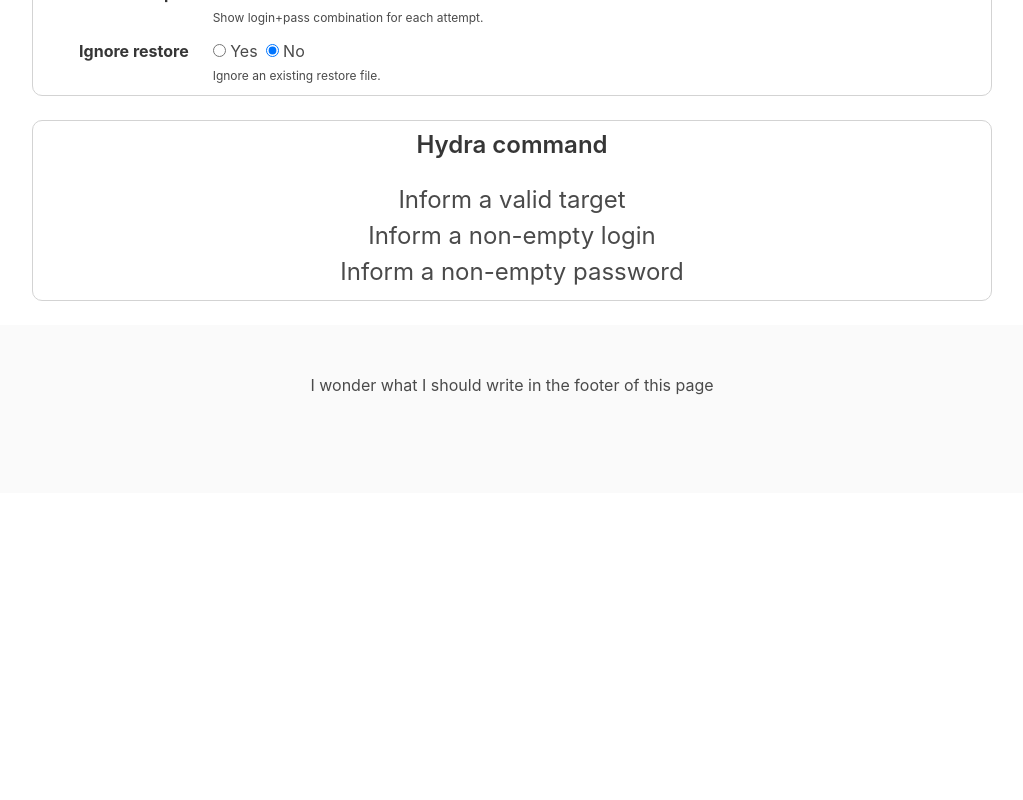
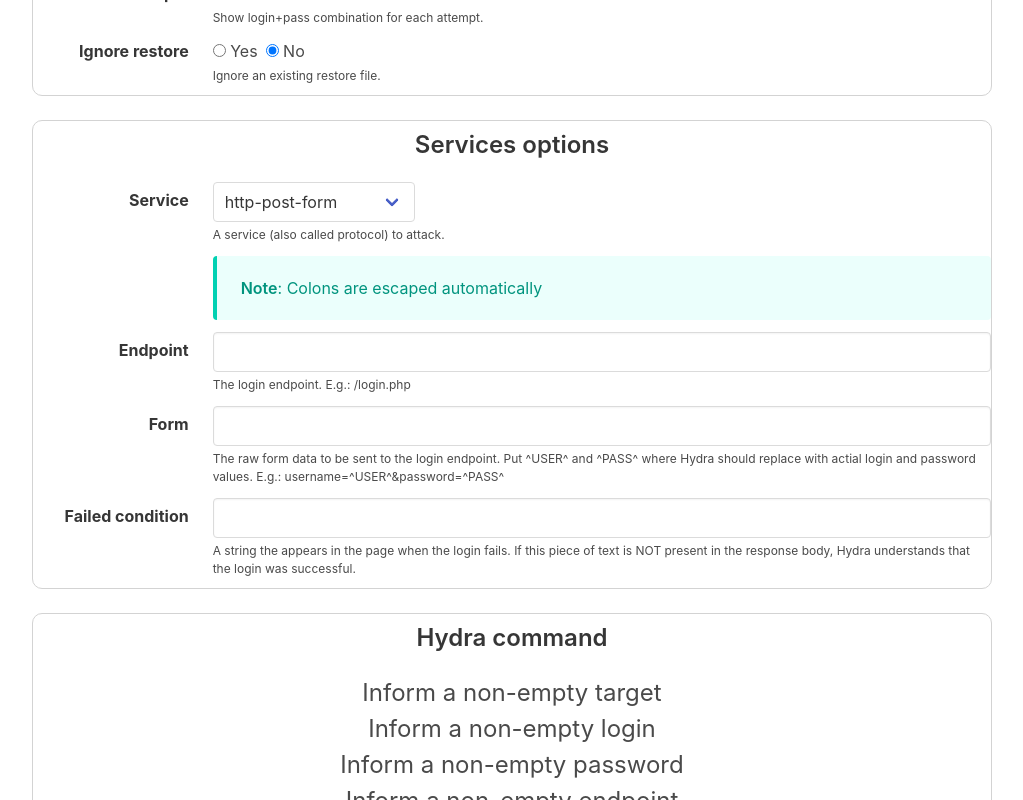
Before and after one commit to ihavenonickname/hydra-build, a Vue app: page / in a window 1280 px wide. Shown: the part 1220-2020 px from the top of the page, without its empty margins (128-1151 px from the left). Before the commit the page ends 1713 px from the top, so only its background shows below. Built offline with nearby package versions, Linux system fonts and the light colour scheme.

Commit message:
add service http-post-form

```diff
--- a/src/App.vue
+++ b/src/App.vue
@@ -2,22 +2,40 @@
 import { ref } from 'vue'
 import { computed } from '@vue/reactivity';
 import General from '@/components/General.vue'
+import Services from '@/components/Services.vue'
 
 const errorsGeneral = ref([])
 const commandPartsGeneral = ref([])
 
-const errors = computed(() => [...errorsGeneral.value])
-const commandParts = computed(() => [...commandPartsGeneral.value])
+const errorsServices = ref([])
+const commandPartService = ref('')
+
+const errors = computed(() => [
+  ...errorsGeneral.value,
+  ...errorsServices.value
+])
+
+const commandParts = computed(() => [
+  ...commandPartsGeneral.value,
+  commandPartService.value
+])
+
 const command = computed(() => ['hydra', ...commandParts.value].join(' '))
+
 const commandIsValid = computed(() => errors.value.length === 0)
 
 function copyToClipboard() {
-  navigator.clipboard.writeText(command.value);
+  navigator.clipboard.writeText(command.value)
 }
 
 function handleUpdateGeneral(ev) {
   errorsGeneral.value = ev.errors
   commandPartsGeneral.value = ev.commandParts
+}
+
+function handleUpdateServices(ev) {
+  errorsServices.value = ev.errors
+  commandPartService.value = ev.commandPart
 }
 </script>
 
@@ -36,6 +54,7 @@ function handleUpdateGeneral(ev) {
 
     <General @update="handleUpdateGeneral" />
 
+    <Services @update="handleUpdateServices" />
 
     <div class="block">
       <section class="field-group">
--- /dev/null
+++ b/src/components/Services.vue
@@ -0,0 +1,113 @@
+<script setup>
+import { ref } from 'vue'
+import HttpPostForm from '@/components/services/HttpPostForm.vue'
+
+const service = ref('http-post-form')
+
+const emit = defineEmits(['update'])
+</script>
+
+<template>
+  <div class="block">
+    <section class="field-group">
+      <h2 class="title is-4 has-text-centered">Services options</h2>
+
+      <div class="field is-horizontal">
+        <div class="field-label is-normal">
+          <label class="label">Service</label>
+        </div>
+
+        <div class="field-body">
+          <div class="field">
+            <div class="control">
+              <div class="select">
+                <select v-model="service">
+                  <option>adam6500</option>
+                  <option>afp</option>
+                  <option>asterisk</option>
+                  <option>cisco</option>
+                  <option>cisco-enable</option>
+                  <option>cvs</option>
+                  <option>firebird</option>
+                  <option>ftp</option>
+                  <option>ftps</option>
+                  <option>http-head</option>
+                  <option>http-get</option>
+                  <option>http-post</option>
+                  <option>https-head</option>
+                  <option>https-get</option>
+                  <option>https-post</option>
+                  <option>http-get-form</option>
+                  <option>http-post-form</option>
+                  <option>https-get-form</option>
+                  <option>https-post-form</option>
+                  <option>http-proxy</option>
+                  <option>http-proxy-urlenum</option>
+                  <option>icq</option>
+                  <option>imap</option>
+                  <option>imaps</option>
+                  <option>irc</option>
+                  <option>ldap2</option>
+                  <option>ldap2s</option>
+                  <option>ldap3</option>
+                  <option>ldap3-crammd5</option>
+                  <option>ldap3-digestmd5</option>
+                  <option>ldap3s</option>
+                  <option>ldap3-crammd5s</option>
+                  <option>ldap3-digestmd5s</option>
+                  <option>mssql</option>
+                  <option>mysql(v4)</option>
+                  <option>mysql5</option>
+                  <option>ncp</option>
+                  <option>nntp</option>
+                  <option>oracle</option>
+                  <option>oracle-listener</option>
+                  <option>oracle-sid</option>
+                  <option>pcanywhere</option>
+                  <option>pcnfs</option>
+                  <option>pop3</option>
+                  <option>pop3s</option>
+                  <option>postgres</option>
+                  <option>rdp</option>
+                  <option>radmin2</option>
+                  <option>redis</option>
+                  <option>rexec</option>
+                  <option>rlogin</option>
+                  <option>rpcap</option>
+                  <option>rsh</option>
+                  <option>rtsp</option>
+                  <option>s7-300</option>
+                  <option>sapr3</option>
+                  <option>sip</option>
+                  <option>smb</option>
+                  <option>smtp</option>
+                  <option>smtps</option>
+                  <option>smtp-enum</option>
+                  <option>snmp</option>
+                  <option>socks5</option>
+                  <option>ssh</option>
+                  <option>sshkey</option>
+                  <option>svn</option>
+                  <option>teamspeak</option>
+                  <option>telnet</option>
+                  <option>telnets</option>
+                  <option>vmauthd</option>
+                  <option>vnc</option>
+                  <option>xmpp</option>
+                </select>
+              </div>
+              <p class="help">A service (also called protocol) to attack.</p>
+            </div>
+          </div>
+        </div>
+      </div>
+
+      <template v-if="service === 'http-post-form'">
+        <HttpPostForm @update="emit('update', $event)" />
+      </template>
+      <p v-else class="has-text-centered is-size-3">
+        Service not implemented yet!
+      </p>
+    </section>
+  </div>
+</template>
--- a/src/components/general/Target.vue
+++ b/src/components/general/Target.vue
@@ -23,7 +23,7 @@ function validateAndEmit() {
   if (target !== '') {
     emit('update:modelValue', { commandPart: target, error: null })
   } else {
-    emit('update:modelValue', { commandPart: null, error: 'Inform a valid target' })
+    emit('update:modelValue', { commandPart: null, error: 'Inform a non-empty target' })
   }
 }
 </script>
--- /dev/null
+++ b/src/components/services/HttpPostForm.vue
@@ -0,0 +1,122 @@
+<script setup>
+import { ref, watch, onMounted } from 'vue'
+
+const emit = defineEmits(['update'])
+
+const refEndpoint = ref('')
+const refFormData = ref('')
+const refCondition = ref('')
+
+watch(refEndpoint, updateAndEmit)
+watch(refFormData, updateAndEmit)
+watch(refCondition, updateAndEmit)
+
+onMounted(() => updateAndEmit())
+
+function updateAndEmit() {
+  const errors = []
+
+  const endpoint = refEndpoint.value.trim().replace(':', '\\:')
+
+  if (endpoint === '') {
+    errors.push('Inform a non-empty endpoint')
+  }
+
+  const formData = refFormData.value.trim().replace(':', '\\:')
+
+  if (formData === '') {
+    errors.push('Inform a non-empty form data')
+  }
+
+  const condition = refCondition.value.trim().replace(':', '\\:')
+
+  if (condition === '') {
+    errors.push('Inform a non-empty condition')
+  }
+
+  console.log(errors)
+
+  if (errors.length === 0) {
+    emit('update', { errors, commandPart: `-m "${endpoint}:${formData}:F=${condition}"` })
+  } else {
+    emit('update', { errors, commandPart: null })
+  }
+}
+</script>
+
+<template>
+  <div>
+
+  </div>
+
+  <div class="field is-horizontal">
+    <div class="field-label is-normal">
+      <label class="label"></label>
+    </div>
+
+    <div class="field-body">
+      <div class="field">
+        <div class="control">
+          <article class="message is-primary">
+            <div class="message-body">
+              <span class="has-text-weight-semibold">Note</span>: Colons are escaped automatically
+            </div>
+          </article>
+        </div>
+      </div>
+    </div>
+  </div>
+
+  <div class="field is-horizontal">
+    <div class="field-label is-normal">
+      <label class="label">Endpoint</label>
+    </div>
+
+    <div class="field-body">
+      <div class="field">
+        <div class="control">
+          <input v-model="refEndpoint" class="input" type="text">
+        </div>
+        <p class="help">
+          The login endpoint. E.g.: /login.php
+        </p>
+      </div>
+    </div>
+  </div>
+
+  <div class="field is-horizontal">
+    <div class="field-label is-normal">
+      <label class="label">Form</label>
+    </div>
+
+    <div class="field-body">
+      <div class="field">
+        <div class="control">
+          <input v-model="refFormData" class="input" type="text">
+        </div>
+        <p class="help">
+          The raw form data to be sent to the login endpoint. Put ^USER^ and ^PASS^ where Hydra
+          should replace with actial login and password values. E.g.: username=^USER^&password=^PASS^
+        </p>
+      </div>
+    </div>
+  </div>
+
+  <div class="field is-horizontal">
+    <div class="field-label is-normal">
+      <label class="label">Failed condition</label>
+    </div>
+
+    <div class="field-body">
+      <div class="field">
+        <div class="control">
+          <input v-model="refCondition" class="input" type="text">
+        </div>
+        <p class="help">
+          A string the appears in the page when the login fails. If this piece of text is NOT
+          present in the response body, Hydra understands that the login was successful.
+        </p>
+      </div>
+    </div>
+  </div>
+</template>
```
